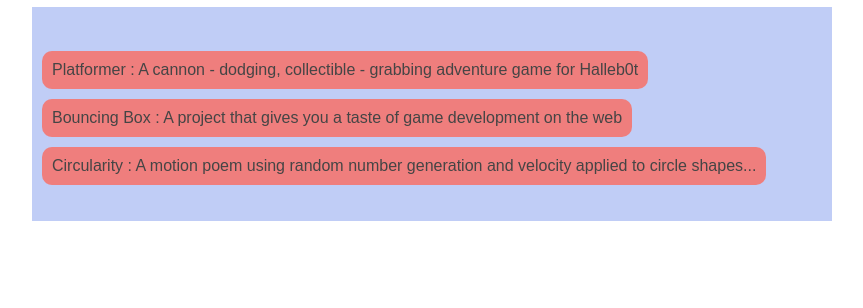
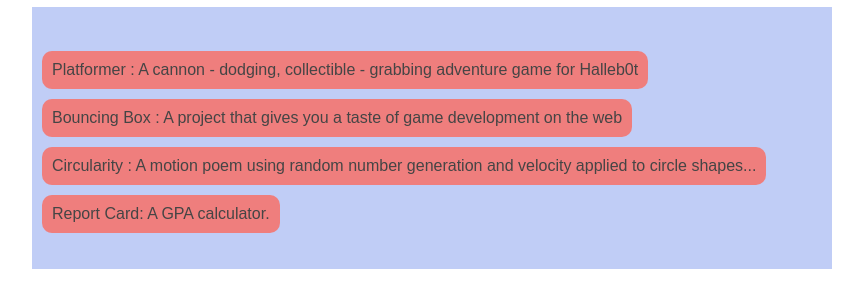
Before and after one commit to peaceheis/peaceheis.github.io, a plain HTML site: page portfolio.html in a window 1280 px wide. Shown: the part 156-464 px from the top of the page, without its empty margins (208-1071 px from the left). Drawn offline with nearby package versions, Linux system fonts and the light colour scheme; no server answers.

Commit message:
report card in portfolio

```diff
--- a/portfolio.html
+++ b/portfolio.html
@@ -105,6 +105,7 @@
                     <li><a href="projects/platformer/">Platformer : A cannon - dodging, collectible - grabbing adventure game for Halleb0t</a></li>
                     <li><a href="projects/bouncing-box/">Bouncing Box : A project that gives you a taste of game development on the web </a></li>
                     <li><a href="projects/circularity/">Circularity : A motion poem using random number generation and velocity applied to circle shapes...</a></li>
+                    <li><a href="projects/report-card/">Report Card: A GPA calculator.</a></li>
                 </ul>
             </nav>
             <main>
```
